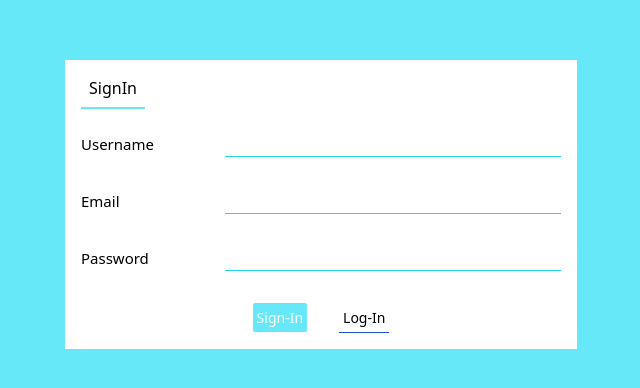
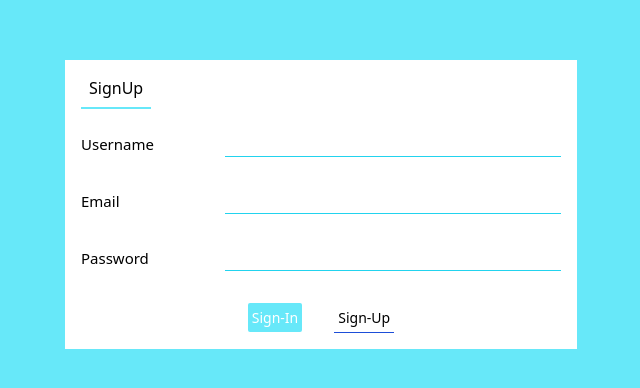
Before and after one commit to piyushpatil4270/SpendWise-frontend, a React (Create React App) app: page /signin in a window 1280 px wide. Shown: the part 196-584 px from the top of the page, without its empty margins (319-959 px from the left). Built offline with nearby package versions, Linux system fonts and the light colour scheme.

Commit message:
enhanced ui

```diff
--- a/src/pages/Signin.jsx
+++ b/src/pages/Signin.jsx
@@ -17,7 +17,7 @@ const Signin = () => {
     <div className='w-full h-dvh bg-cyan-300 flex flex-col justify-center items-center'>
     <div className='xs:w-[60%]  sm:w-[40%] bg-white flex flex-col  '>
         <div className='xs:p-1 xs:m-1  sm:p-2 sm:m-2'>
-            <span className='border-0 border-b-2 xs:text-[14px] sm:text-[16px] border-cyan-300 p-2'>SignIn</span>
+            <span className='border-0 border-b-2 xs:text-[14px] sm:text-[16px] border-cyan-300 p-2'>SignUp</span>
         </div>
         <div className='w-auto xs:p-1 xs:m-1  sm:p-2 sm:m-2 flex items-center justify-start p-2'>
             <span className='flex-1  xs:text-[12px] sm:text-[15px]'>Username</span>
@@ -33,7 +33,7 @@ const Signin = () => {
         </div>
         <div className='w-auto xs:p-1 xs:m-1  sm:p-2 sm:m-2 gap-8 flex items-center justify-center  '>
             <button className='text-[14px] bg-cyan-300 p-[4px] rounded-sm text-white' onClick={hadnleSignIn}>Sign-In</button>
-            <a href='/' className='border-0 border-b-[1px] text-[14px] p-1 border-blue-700'>Log-In</a>
+            <a href='/' className='border-0 border-b-[1px] text-[14px] p-1 border-blue-700'>Sign-Up</a>
         </div>
 
     </div>
```
